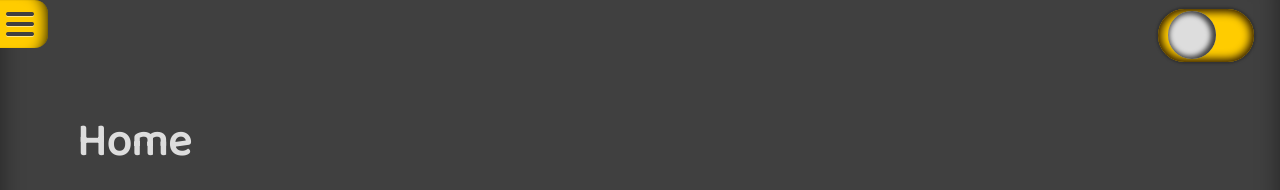
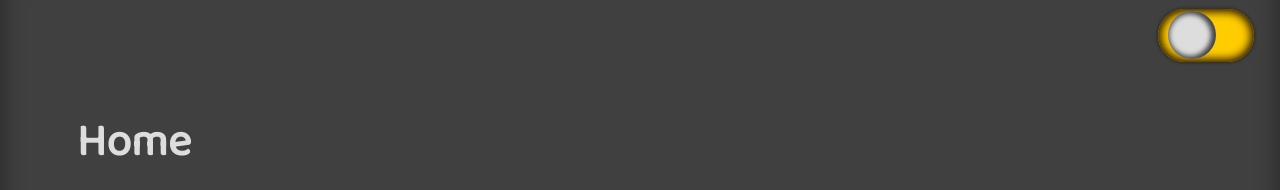
Before and after one commit to brettjrea/brettjrea.github.io-old, a Jekyll site: the page built from index.md, in a window 1280 px wide. Shown: the top 190 px of the page. Built offline with Jekyll 4.4.1, drawn with Linux system fonts in a browser that asks for light colours; nearby versions of some CDN libraries; comment, search, counter and statistics services are not loaded.

Commit message:
Update styles.scss

```diff
--- a/assets/css/styles.scss
+++ b/assets/css/styles.scss
@@ -200,7 +200,7 @@ transition: 0.3s;
 .sidenav-toggle {
 position: fixed;
 top: 0;
-margin-left: -2vw;
+margin-left: -18vw;
 width: 20vw;
 z-index: 2;
 float:left;
```
